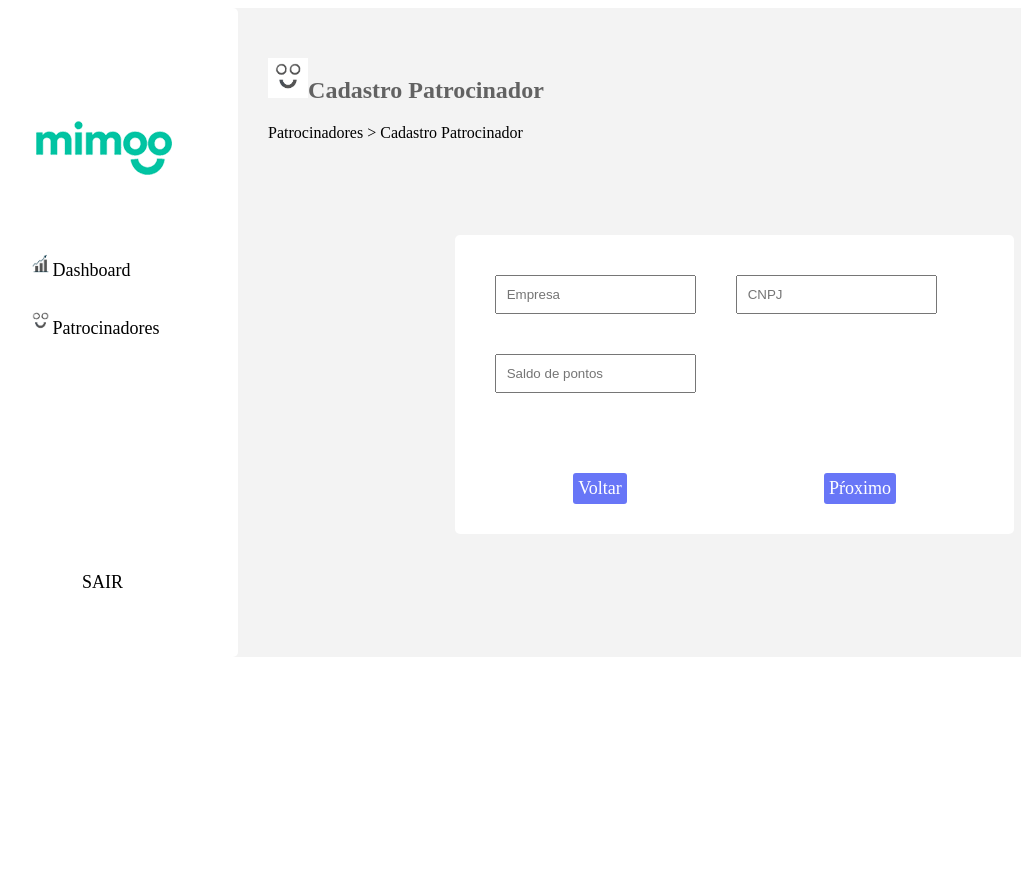
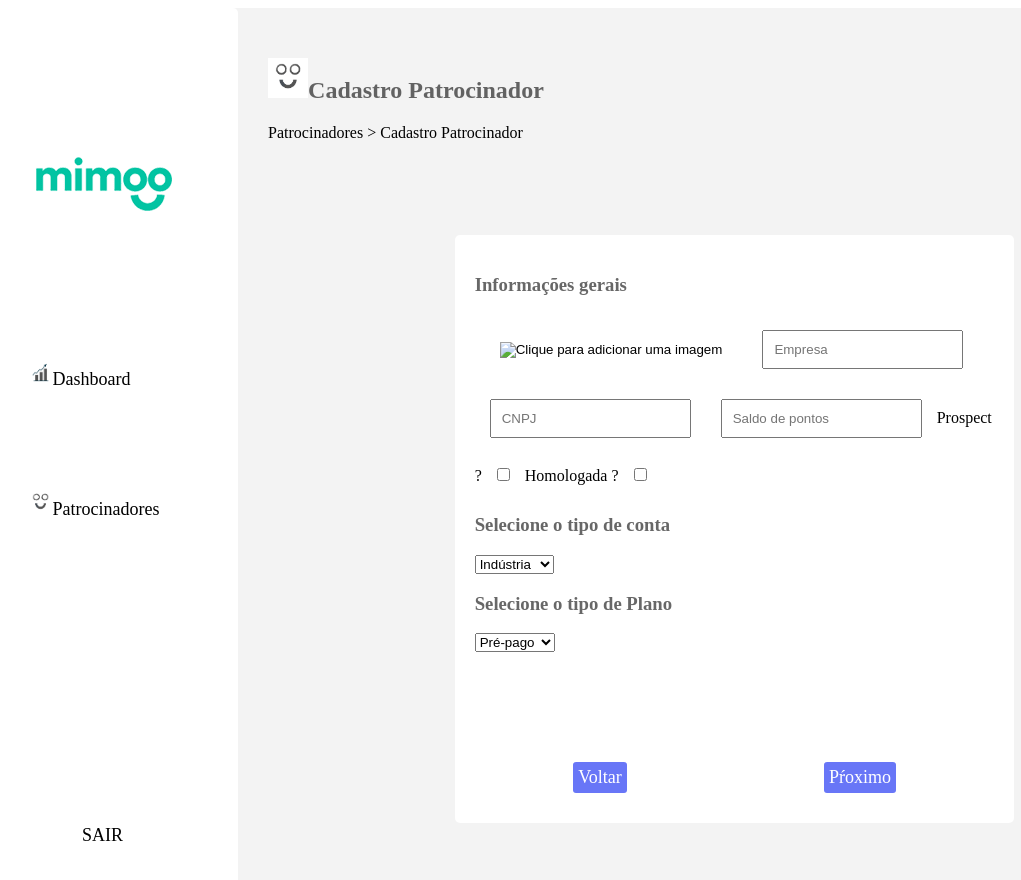
Before and after one commit to CarolinaInglethe/ci-project-mimoo-sponsor-registration, a React (Create React App) app: page /createSponsor in a window 1280 px wide. Shown: the top 880 px of the page, without its empty margins (41-1062 px from the left). Before the commit the page ends 800 px from the top, so only its background shows below. Built offline with nearby package versions, Linux system fonts and the light colour scheme.

Commit message:
Organiza html e cria novos inputs no componente FormCreateSponsor, componetiza buttons/links

```diff
--- /dev/null
+++ b/src/components/ButtonsNextBackForm.tsx
@@ -0,0 +1,16 @@
+import React from 'react';
+import { Link } from 'react-router-dom';
+
+
+const ButtonsNextBackForm = () => {
+  return (
+    <div className="form-create-sponsor-buttons">
+      <Link to="/sponsors" >Voltar</Link>
+      <Link to="/createSponsor" >
+        Pŕoximo
+      </Link>
+    </div>
+  )
+}
+
+export default ButtonsNextBackForm;
--- a/src/components/FormCreateSponsor.tsx
+++ b/src/components/FormCreateSponsor.tsx
@@ -1,24 +1,48 @@
 import React from 'react';
-import { Link } from 'react-router-dom';
+import ButtonsNextBackForm from './ButtonsNextBackForm';
 
 
 const FormCreateSponsor = () => {
 
   return (
-    <form className="form-create-sponsor">
-      <div>
+    <div className="form-create-sponsor">
+      <form>
+        <div>
+        <h3>Informações gerais</h3>
+        <input type="image" alt="Clique para adicionar uma imagem" />
         <input type="text" placeholder="Empresa" />
         <input type="text" placeholder="CNPJ" />
         <input type="text" placeholder="Saldo de pontos" />
-      </div>
+        <label htmlFor="prospect">
+          Prospect ?
+          <input type="checkbox" name="prospect" id="prospect" />
+        </label>
+        <label htmlFor="homologada">
+          Homologada ?
+          <input type="checkbox" name="homologada" id="homologada" />
+        </label>
+        </div>
+        <div>
+          <h3>Selecione o tipo de conta</h3>
+          <select name="tipoDeConta" id="tipoDeConta">
+            <option value="industria">Indústria</option>
+            <option value="varejo">Varejo</option>
+            <option value="shopping">Shopping</option>
+            <option value="agencia">Agência</option>
+          </select>
+        </div>
+        <div>
+          <h3>Selecione o tipo de Plano</h3>
+          <select name="tipoDePlano" id="tipoDePlano">
+            <option value="prepago">Pré-pago</option>
+            <option value="pospago">Pós-pago</option>
+          </select>
+        </div>
 
-      <div className="form-create-sponsor-buttons">
-        <Link to="/sponsors" >Voltar</Link>
-        <Link to="/createSponsor" >
-          Pŕoximo
-        </Link>
-      </div>
-    </form>
+      </form>
+
+      <ButtonsNextBackForm />
+    </div>
   )
 }
 
--- a/src/css/App.css
+++ b/src/css/App.css
@@ -141,14 +141,14 @@ h2, h3 {
 }
 
 .form-create-sponsor input {
-  margin: 20px;
+  margin: 15px;
   padding: 10px;
 }
 
 .form-create-sponsor-buttons {
   display: flex;
   justify-content: space-around;
-  padding-top: 50px;
+  padding-top: 100px;
   width: 100%;
 }
 
```
